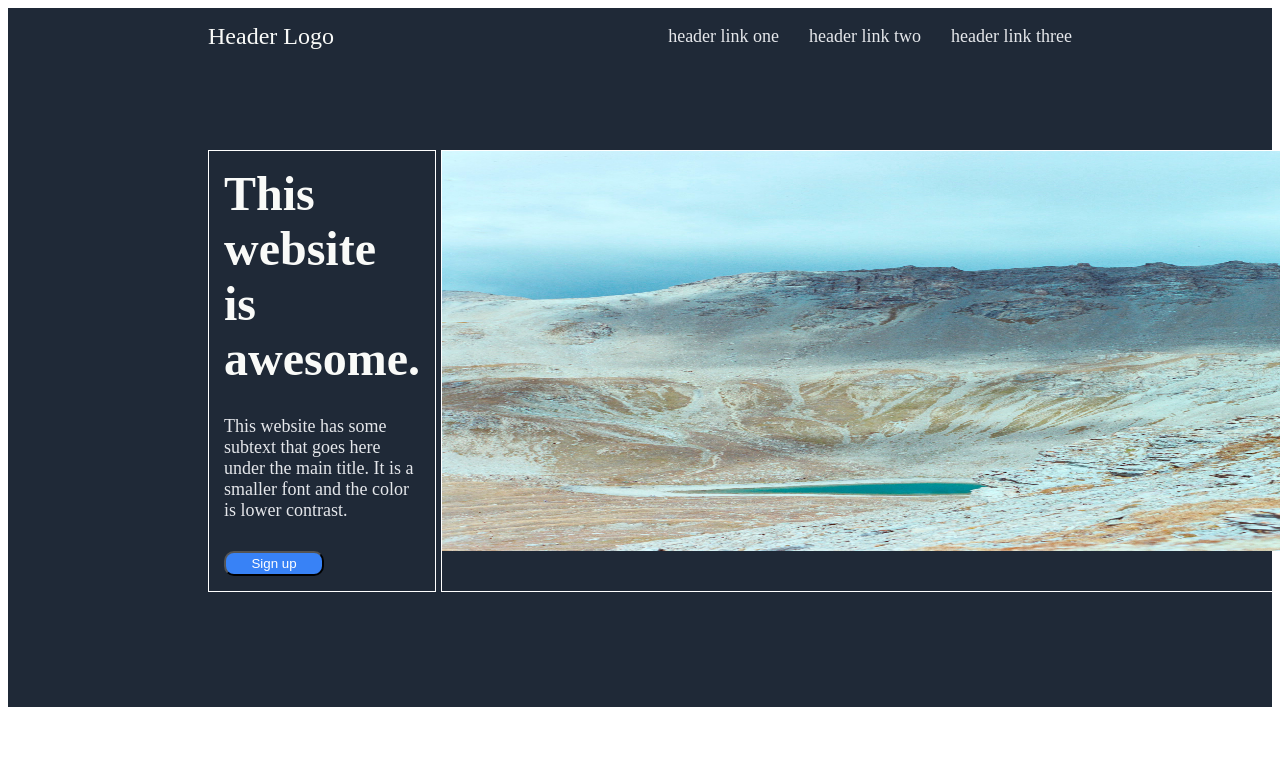
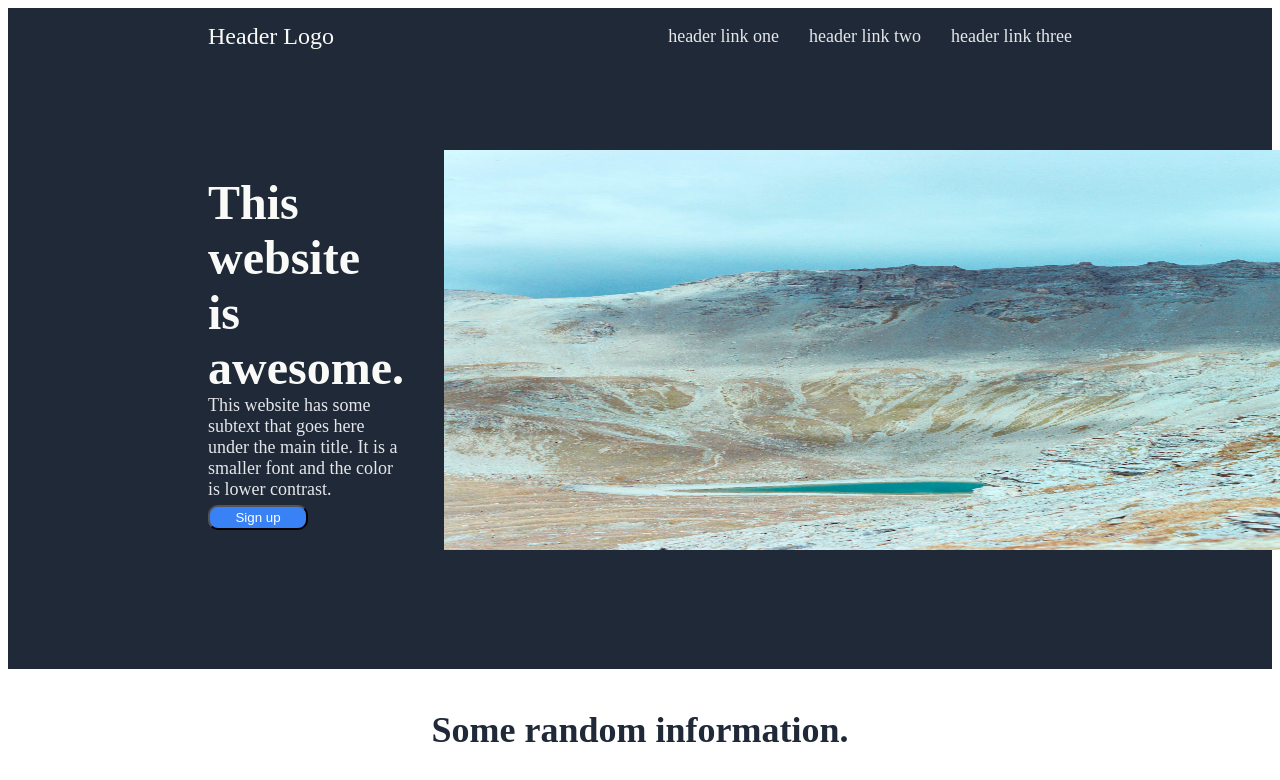
Before and after one commit to SaffetGokcenSen/odin_landing_page_project, a plain HTML site: page index.html in a window 1280 px wide. Shown: the top 780 px of the page. Drawn offline with Linux system fonts and the light colour scheme.

Commit message:
added captioned illustration html and some related css

```diff
--- a/css/styles.css
+++ b/css/styles.css
@@ -45,28 +45,23 @@ header {
     display: flex;
     flex-direction: column;
     flex-wrap: wrap;
-    border: 1px solid white;
-    justify-content: space-around;
+    justify-content: center;
 }
 
 .hero-main-text {
     font-size: 48px;
     font-weight: 800;
     color: #F9FAF8;
-    padding: 15px;
-    /*border: 1px solid yellow;*/
 }
 
 .hero-secondary-text {
     font-size: 18px;
     color: #E5E7EB;
-    /*border: 1px solid green;*/
-    padding: 15px;
 }
 
 .button-part{
     display: flex;
-    padding: 15px;
+    margin-top: 5px;
 }
 
 button {
@@ -84,12 +79,26 @@ button {
 
 .header-body-image {
     flex: 2 1 0;
-    border: 1px solid white;
-    margin-left: 5px;
+    margin-left: 40px;
     /*Photo by <a href="https://unsplash.com/@laurenceziegler?utm_source=unsplash&utm_medium=referral&utm_content=creditCopyText">Laurence Ziegler</a> on <a href="https://unsplash.com/?utm_source=unsplash&utm_medium=referral&utm_content=creditCopyText">Unsplash</a>*/
 }
 
-img {
+.header-body-image img {
     width: 1000px;
     height: 400px;
 }
+
+.information-part {
+    margin-top: 40px;
+    display: flex;
+    flex-direction: column;
+}
+
+.information-title {
+    font-size: 36px;
+    font-weight: 800;
+    color: #1F2937;
+    display: flex;
+    justify-content: center;
+    align-items: center;
+}
--- a/index.html
+++ b/index.html
@@ -27,6 +27,27 @@
                     </div>
                 </div>
             </header>
+            <div class="information-part">
+                <div class="information-title">Some random information.</div>
+                <div class="illustration-part">
+                    <div class="captioned-illustration">
+                        <div class="illustration"></div>
+                        <div class="caption"></div>
+                    </div>
+                    <div class="captioned-illustration">
+                        <div class="illustration"></div>
+                        <div class="caption"></div>
+                    </div>
+                    <div class="captioned-illustration">
+                        <div class="illustration"></div>
+                        <div class="caption"></div>
+                    </div>
+                    <div class="captioned-illustration">
+                        <div class="illustration"></div>
+                        <div class="caption"></div>
+                    </div>
+                </div>
+            </div>
         </div>
     </body>
 </html>
```
